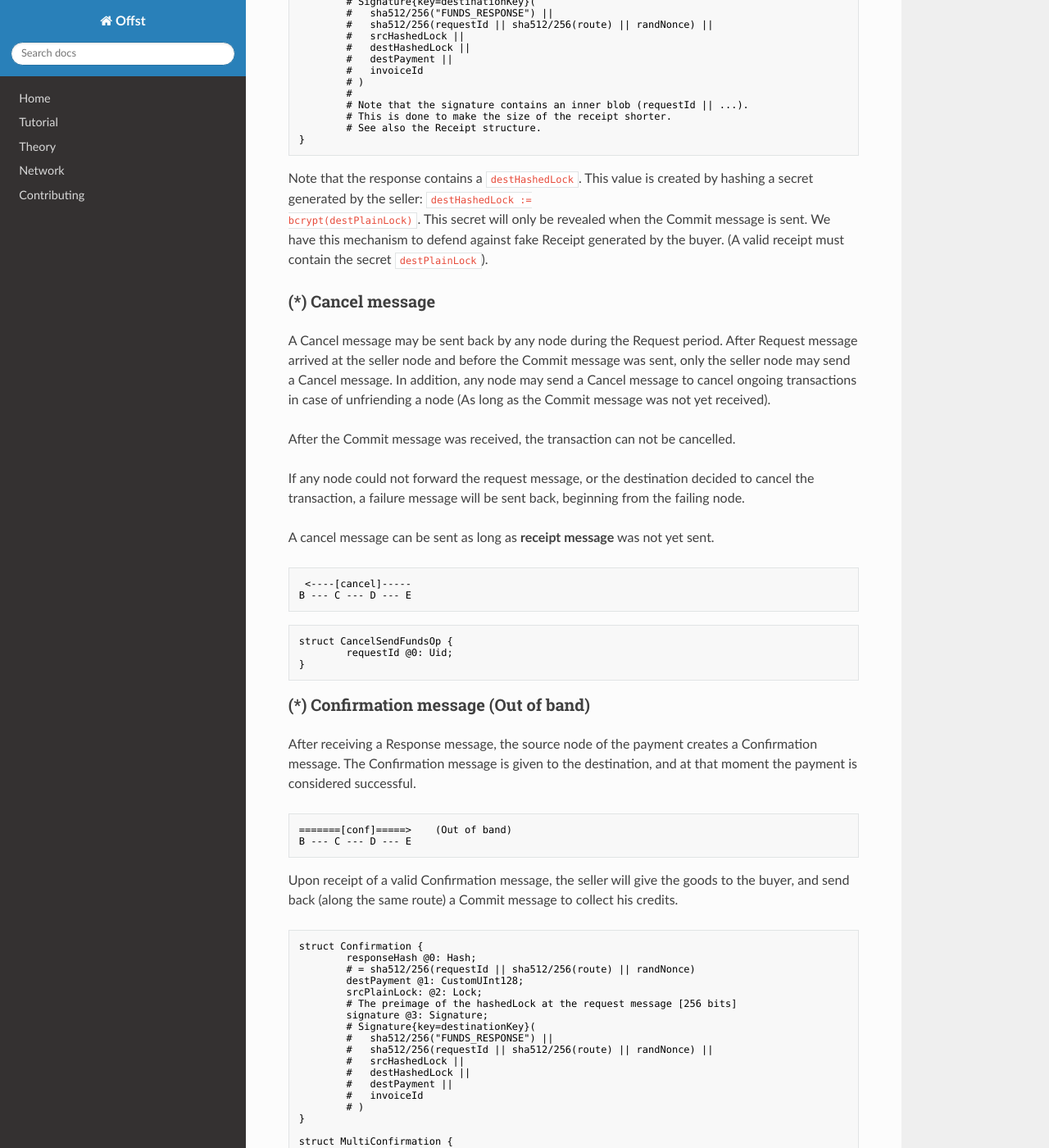
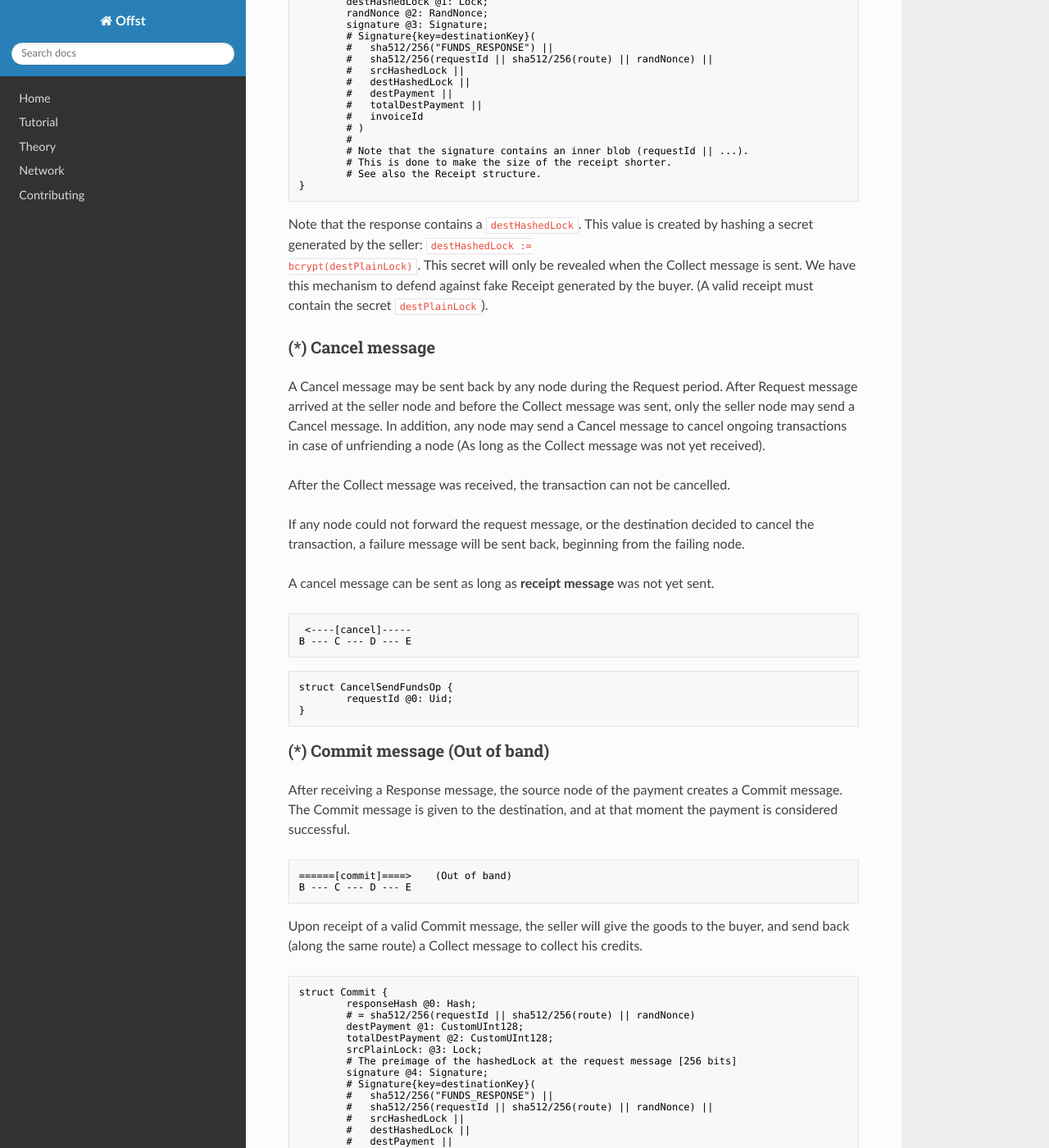
Before and after one commit to freedomlayer/offset_docs, an MkDocs documentation site: the page built from docs/atomic_proposal.md, in a window 1280 px wide and 1400 px high, scrolled down 6047 px. Shown: the whole window at 82% size. Built offline with MkDocs 1.6.1, drawn with Linux system fonts in a browser that asks for light colours; nearby versions of some CDN libraries; some of the changed text lies outside the part shown.

Commit message:
Added totalDestPayment, renamed Commit -> Collect, Confirmation -> Commit.

````diff
--- a/docs/atomic_proposal.md
+++ b/docs/atomic_proposal.md
@@ -158,29 +158,30 @@ Invoice        <=====[inv]========    (Out of band)
 Request        ------[req]------->
 Response       <-----[resp]-------
 
-Confirmation   ======[conf]======>    (Out of band)
+Commit         ======[commit]====>    (Out of band)
 Goods          <=====[goods]======    (Out of band)
 
-Commit         <-----[commit]-----
+Collect        <-----[collect]----
 (Receipt)
                B --- C --- D --- E
 ```
+
 
 The following operations occur:
 
 1. E hands an Invoice to B. (Out of band)
 2. B sends a Request message along a path to E.
 3. E sends back a Response message along the same route to B.
-4. B prepares a Confirmation message and hands it to E (Out of band).
-5. E sends a Commit message along the route to B.
-6. B receives the Commit message, prepares a Receipt and keeps it.
+4. B prepares a Commit message and hands it to E (Out of band).
+5. E sends a Collect message along the route to B.
+6. B receives the Collect message, prepares a Receipt and keeps it.
 
 
 From the point of view of Offst users, this is how a transaction looks like:
 
 ```text
 Invoice        <=====[inv]========    (Out of band)
-Confirmation   ======[conf]======>    (Out of band)
+Commit         ======[commit]====>    (Out of band)
 Goods          <=====[goods]======    (Out of band)
                B -- ...   ... -- E
 ```
@@ -191,7 +192,7 @@ that it might take some time until the seller E will be able to
 collect his credits.
 
 Cancellation can happen at any time after the Request message was sent from the
-buyer and before the Commit message was sent.
+buyer and before the Collect message was sent.
 
 During the Request stage a cancellation message could be sent from any node
 forwarding the Request message. However, after the Request message arrives at
@@ -226,7 +227,7 @@ Cancel         <-----[cancel]-----
 ```
 
 
-- Confirmation took too long to arrive:
+- Commit took too long to arrive:
 
 ```text
 Invoice        <=====[inv]========    (Out of band)
@@ -291,7 +292,10 @@ struct RequestSendFundsOp {
         route @2: FriendsRoute;
         # A route of friends that leads to the destination
         destPayment @3: CustomUInt128;
-        # Amount of credits to pay the destination
+        # Amount of credits to pay the destination over this route.
+        totalDestPayment @4: CustomUInt128;
+        # Total amount of credits to be paid (Must match the invoice)
+        # totalDestPayment > destPayment in cases of multi route-payments.
         invoiceId @4: InvoiceId;
         # A 256 bit value representing the invoice this request
         # intends to pay.
@@ -314,7 +318,7 @@ The Request message contains a hash lock: `srcHashedLock`. This value is
 generated by the buyer by generating a random `srcPlainLock`
 value and hashing it: `srcHashedLock := bcrypt(srcPlainLock)`. This
 mechanism is used to ensure transaction atomicity: The seller can not create a
-valid Commit message without knowing the secret value `srcPlainLock`.
+valid Collect message without knowing the secret value `srcPlainLock`.
 
 ### (*) Response message
 
@@ -339,6 +343,7 @@ struct ResponseSendFundsOp {
         #   srcHashedLock ||
         #   destHashedLock ||
         #   destPayment ||
+        #   totalDestPayment ||
         #   invoiceId
         # )
         #
@@ -350,7 +355,7 @@ struct ResponseSendFundsOp {
 
 Note that the response contains a `destHashedLock`. This value is created by
 hashing a secret generated by the seller: `destHashedLock :=
-bcrypt(destPlainLock)`. This secret will only be revealed when the Commit
+bcrypt(destPlainLock)`. This secret will only be revealed when the Collect
 message is sent. We have this mechanism to defend against fake Receipt
 generated by the buyer. (A valid receipt must contain the secret
 `destPlainLock`).
@@ -358,13 +363,13 @@ generated by the buyer. (A valid receipt must contain the secret
 ### (*) Cancel message
 
 A Cancel message may be sent back by any node during the Request period.
-After Request message arrived at the seller node and before the Commit
+After Request message arrived at the seller node and before the Collect
 message was sent, only the seller node may send a Cancel message.
 In addition, any node may send a Cancel message to cancel ongoing transactions
-in case of unfriending a node (As long as the Commit message was not yet
+in case of unfriending a node (As long as the Collect message was not yet
 received).
 
-After the Commit message was received, the transaction can not be cancelled.
+After the Collect message was received, the transaction can not be cancelled.
 
 If any node could not forward the request message, or the destination decided
 to cancel the transaction, a failure message will be sent back, beginning from
@@ -383,56 +388,58 @@ struct CancelSendFundsOp {
 }
 ```
 
-### (*) Confirmation message (Out of band)
+### (*) Commit message (Out of band)
 
 After receiving a Response message, the source node of the payment creates a
-Confirmation message. The Confirmation message is given to the destination, and
+Commit message. The Commit message is given to the destination, and
 at that moment the payment is considered successful.
 
 ```text
-=======[conf]=====>    (Out of band)
+======[commit]====>    (Out of band)
 B --- C --- D --- E
 ```
 
-Upon receipt of a valid Confirmation message, the seller will give the goods to
-the buyer, and send back (along the same route) a Commit message to collect his
+Upon receipt of a valid Commit message, the seller will give the goods to
+the buyer, and send back (along the same route) a Collect message to collect his
 credits.
 
 ```capnp
-struct Confirmation {
+struct Commit {
         responseHash @0: Hash;
         # = sha512/256(requestId || sha512/256(route) || randNonce)
         destPayment @1: CustomUInt128;
-        srcPlainLock: @2: Lock;
+        totalDestPayment @2: CustomUInt128;
+        srcPlainLock: @3: Lock;
         # The preimage of the hashedLock at the request message [256 bits]
-        signature @3: Signature;
+        signature @4: Signature;
         # Signature{key=destinationKey}(
         #   sha512/256("FUNDS_RESPONSE") ||
         #   sha512/256(requestId || sha512/256(route) || randNonce) ||
         #   srcHashedLock ||
         #   destHashedLock ||
         #   destPayment ||
+        #   totalDestPayment ||
         #   invoiceId
         # )
 }
 
-struct MultiConfirmation {
+struct MultiCommit {
         invoiceId @0: InvoiceId;
         # InvoiceId being paid.
-        confirmations @1: List(Confirmation);
+        commits @1: List(Commit);
         # A list of confirmations. Each confirmation corresponds to a request
         # sent along one route.
 }
 ```
 
-Note that the `MultiConfirmation` message may contain multiple
-`Confirmation`-s, each corresponding to one request. This allows
+Note that the `MultiCommit` message may contain multiple
+`Commit`-s, each corresponding to one request. This allows
 fragmented payment along multiple routes.
 
-Verification of a MultiConfirmation message by the seller is done as follows:
+Verification of a MultiCommit message by the seller is done as follows:
 
 - InvoiceId matches an originally issued invoice.
-- For every Confirmation:
+- For every Commit:
     - The revealed lock is valid:
         `bcrypt(srcPlainLock) == srcHashedLock`
     - signature is valid.
@@ -440,37 +447,37 @@ Verification of a MultiConfirmation message by the seller is done as follows:
     invoice).
 
 
-### (*) Commit message
+### (*) Collect message
 
 After receiving a confirmation message from the buyer, the destination
-gives the goods to the buyer and sends back a Commit message to
+gives the goods to the buyer and sends back a Collect message to
 collect his credits.
 
 ```text
- <----[commit]-----
+ <----[collect]----
 B --- C --- D --- E
 ```
 
 
-A Commit message completes the transaction. For example, when the Commit
+A Collect message completes the transaction. For example, when the Collect
 message is sent from E to D, the credits that were frozen between D and E
-become unfrozen, and the payment is irreversible. The Commit messages continues
+become unfrozen, and the payment is irreversible. The Collect messages continues
 all the way (along the original route) to the source of the payment.
 
 
 ```capnp
-struct CommitSendFundsOp {
+struct CollectSendFundsOp {
         requestId @0: Uid;
         srcPlainLock @1: Lock;
         destPlainLock @2: Lock;
 }
 ```
 
-Note that the Commit message can only be sent by the seller after
+Note that the Collect message can only be sent by the seller after
 it has received the confirmation, because the confirmation contains the
 srcPlainLock.
 
-When receiving a CommitSendFundsOp messages, the following should be verified:
+When receiving a CollectSendFundsOp messages, the following should be verified:
 
 - `bcrypt(srcPlainLock) = srcHashedLock`
 - `bcrypt(destPlainLock) = destHashedLock`
@@ -489,6 +496,7 @@ struct Receipt {
         srcPlainLock @2: Lock;
         destPlainLock @3: Lock;
         destPayment @4: CustomUInt128;
+        destTotalPayment @4: CustomUInt128;
         signature @5: Signature;
         # Signature{key=destinationKey}(
         #   sha512/256("FUNDS_RESPONSE") ||
@@ -516,19 +525,19 @@ Assume that the node E issued an invoice and handed it to B.
 
 B wants to pay the invoice. The payment begins by sending a Request message
 along the path from B to E. The payment is considered successful when B hands a
-MultiConfirmation message to E.
+MultiCommit message to E.
 
 This means that we should examine the possibility of B waiting indefinitely
 during the sending of Request and Response messages along the route.
 
 During this time (Request + Response period), B can discard the transaction by
 walking away. E will not be able to make progress because in order to send the
-Commit message, the correct srcPlainLock is required, but E does not know it
-before B sends the MultiConfirmation message.
+Collect message, the correct srcPlainLock is required, but E does not know it
+before B sends the MultiCommit message.
 
-Also note that if B sends a valid MultiConfirmation message to E, the transaction is
+Also note that if B sends a valid MultiCommit message to E, the transaction is
 considered successful, and B can not reverse it. This happens because B reveals
-srcPlainLock at the MultiConfirmation message sent to E.
+srcPlainLock at the MultiCommit message sent to E.
 
 
 ## Receipt verifiability
@@ -548,11 +557,11 @@ destination: `destHashedLock`.
 
 When the buyer receives a Response message it can not yet create a
 valid Receipt, because the buyer doesn't yet know `destPlainLock`.
-This value is revealed only at the Commit message, when the payment is
+This value is revealed only at the Collect message, when the payment is
 considered to be successful.
 
 Note: An alternative solution could be to let the seller sign a new
-signature over the Commit message, but instead we chose to use a hash lock,
+signature over the Collect message, but instead we chose to use a hash lock,
 which is a less expensive cryptographic operation. Using a hash lock also does
 not require access to the identity of the seller.
 
@@ -569,10 +578,10 @@ recognized InvoiceId (TODO: Can this cause any issues?)
 
 In addition, cancellation can be issued for a certain `invoiceId` from the
 application level. Cancellation message should only be sent after the invoice was
-issued and before a Confirmation message was received. It might be possible for
+issued and before a Commit message was received. It might be possible for
 applications to cancel `invoiceId`-s after a certain amount of time.
 
-- Sending a Cancel message after a Confirmation message was received is
+- Sending a Cancel message after a Commit message was received is
     considered a bad form for the seller, and can be seen
     as equivalent to not delivering the goods after a successful payment.
 
@@ -582,7 +591,7 @@ applications to cancel `invoiceId`-s after a certain amount of time.
 
 
 The only way for the buyer to cancel a transaction is by never
-sending a Confirmation message to the seller.
+sending a Commit message to the seller.
 
 
 ## Fragmented/Multi-Route transactions
@@ -598,17 +607,17 @@ This is done as follows:
 3. A ResponseSendFundsOp or a CancelSendFundsOp message is returned.
 4. Go back to (2) until the wanted amount of credits is acheived (for paying
    the invoice).
-5. Buyer sends a MultiConfirmation message containing a list of all
-   Confirmation-s for all the requests that got a valid response.
-6. Seller verifies the MultiConfirmation message. If valid, the payment is accepted
+5. Buyer sends a MultiCommit message containing a list of all
+   Commit-s for all the requests that got a valid response.
+6. Seller verifies the MultiCommit message. If valid, the payment is accepted
    and the goods are handed to the buyer.
-7. The Seller sends back CommitSendFundsOp messages for all requests.
-8. Any CommitSendFundsOp message can be used to create a valid Receipt. (Two diferent
+7. The Seller sends back CollectSendFundsOp messages for all requests.
+8. Any CollectSendFundsOp message can be used to create a valid Receipt. (Two diferent
    constructed receipts will have the same invoiceId but different
    responseHash).
 
 
-## Extra: Non-atomic payment without Confirmation
+## Extra: Non-atomic payment without Commit
 
 Consider the following route:
 
@@ -629,7 +638,7 @@ Invoice        <=====[inv]========    (Out of band)
 Request        ------[req]------->
 Response       <-----[resp]-------
 
-Commit         <-----[commit]-----
+Collect        <-----[collect]----
 (Receipt)
                B --- C --- D --- E
 ```
@@ -638,8 +647,8 @@ Commit         <-----[commit]-----
 
 This can be achieved by having B choose a well known value for `srcPlainLock`,
 for example, 256 consecutive zero bytes (`'\x00' * 256`). This should allow E
-to "guess" `srcPlainLock` and send back a Commit message immediately.
-Therefore the out of band Confirmation message sent from B is not required.
+to "guess" `srcPlainLock` and send back a Collect message immediately.
+Therefore the out of band Commit message sent from B is not required.
 
 This construction allows taking donations through a static HTTPS webpage.
 All one has to do is publish his public key. We are still not though sure if
@@ -663,15 +674,16 @@ use this implementation.
 ```markdown
 RequestPay [App -> Node]
 ==========
-- Invoice
-    - invoiceId
-    - Destination public key
-    - Amount of credits
+- requestId
+- invoiceId
+- destPayment
+- totalDestPayment
+- Destination public key
 
 
 ResponsePay [Node -> App]
 ===========
-- Confirmation or Cancelleation
+- Commit or Cancellation
 
 
 SendFunds [App -> Node]
@@ -688,7 +700,7 @@ RequestReceipt [App -> Node]
 
 ResponseReceipt [Node -> App]
 ===============
-- invoiceId or Empty
+- Receipt or Empty
 
 
 RemoveReceipt [App -> Node]
@@ -703,7 +715,7 @@ To pay an invoice, a buyer can do the following:
 - Wait for `ResponsePay` to arrive from the Node. If waiting takes too long,
     forget about the payment.
 - If `ResponsePay` contains cancel, cancel the payment.
-  Else, send Confirmation to the seller.
+  Else, send Commit to the seller.
 
 After a while:
 
@@ -726,18 +738,18 @@ CancelInvoice [App -> Node]
 - invoiceId
 
 
-Confirm [App -> Node]
-=======
-- Confirmation
+CommitInvoice [App -> Node]
+==============
+- MultiCommit
 ```
 
 Suppose that the seller has a website, and a user wants to buy an item on the
 website. The seller will perform the following:
 
 - Generate a new `invoiceId` and send `AddInvoice` to the Seller's Node.
-- Send an invoice to the buyer (Out of band), and wait for Confirmation from
+- Send an invoice to the buyer (Out of band), and wait for Commit from
     the buyer.
 - If waited too long for confirmation, send `CancelInvoice` to node and forget
     about this transaction.
 - Receive a confirmation from the buyer (Out of band).
-- Send `Confirm` to the Node.
+- Send `MultiCommit` to the Node.
````
Also changed, not shown: other parts of docs/atomic_proposal.md (+4 -1 lines).
